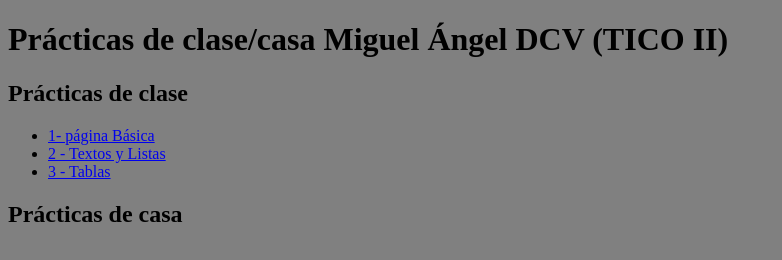
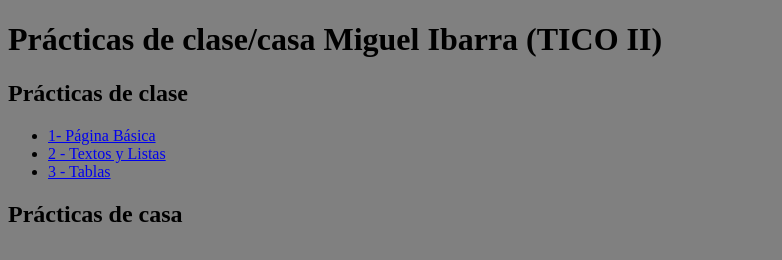
Before and after one commit to miguelibarra05/1EVAL_HTMLyCSS_TICO2_miguelibarra05, a plain HTML site: page index.html in a window 1280 px wide. Shown: the whole page, without its empty margins (0-782 px from the left). Drawn offline with Linux system fonts and the light colour scheme; files that its build step writes are made by us from their sources.

Commit message:
Update index.html

```diff
--- a/index.html
+++ b/index.html
@@ -8,10 +8,10 @@
     <link rel="stylesheet" href="estilos/estilos.css">
 </head>
 <body>
-    <h1>Prácticas de clase/casa Miguel Ángel DCV (TICO II)</h1>
+    <h1>Prácticas de clase/casa Miguel Ibarra (TICO II)</h1>
     <h2>Prácticas de clase</h2>
     <ul>
-        <li> <a href="paginabasica/primerapaginaweb.html" target="_blank">1- página Básica</a> </li>
+        <li> <a href="paginabasica/miprimerapaginaweb.html" target="_blank">1- Página Básica</a> </li>
         <li><a href="textosylistas/index.html" target="_blank">2 - Textos y Listas</a> </li>
         <li><a href="tablas/index.html">3 - Tablas</a> </li>
     </ul>
```
